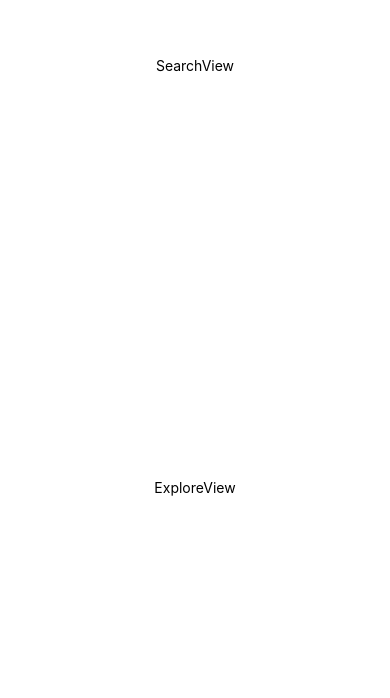
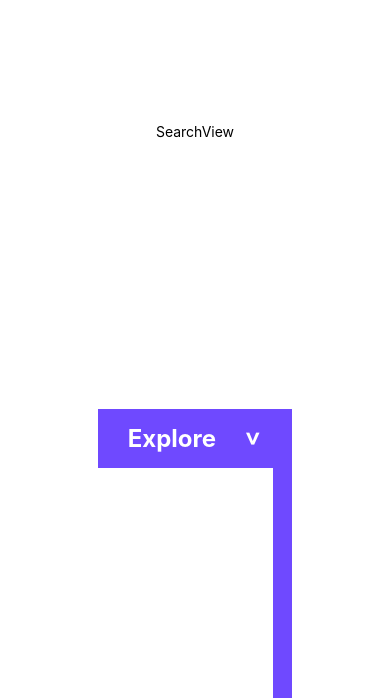
Before and after one commit to laneHQ/mobile-app, a React Native app: screen / in a window 390 px wide. Shown: the part 146-844 px from the top of the page. Built offline with nearby package versions, Linux system fonts and the light colour scheme.

Commit message:
Start styling explore view

```diff
--- a/src/components/Home/ExploreView.js
+++ b/src/components/Home/ExploreView.js
@@ -5,7 +5,18 @@ export default class ExploreView extends React.Component {
   render() {
     return (
       <View style={styles.container}>
-        <Text>ExploreView</Text>
+        <View style={styles.headerContainer}>
+          <View style={styles.titleContainer}>
+            <Text style={styles.title}>Explore</Text>
+          </View>
+          <View style={styles.arrowContainer}>
+            <Text style={styles.arrow}>></Text>
+          </View>
+        </View>
+        <View style={styles.cardContainer}>
+          <View style={styles.card}>
+          </View>
+        </View>
       </View>
     );
   }
@@ -13,9 +24,41 @@ export default class ExploreView extends React.Component {
 
 const styles = StyleSheet.create({
   container: {
+    backgroundColor: '#6F49FF',
+  },
+  headerContainer: {
+    flexDirection: 'row',
+  },
+  titleContainer: {
     flex: 1,
+    flexDirection: 'row',
+    padding: 15,
+  },
+  title: {
+    fontWeight: "700",
+    fontSize: 24,
+    marginLeft: 15,
+    color: '#fff',
+  },
+  arrowContainer: {
+    flex: 1,
+    flexDirection: 'row',
+    justifyContent: 'flex-end',
+    padding: 15,
+  },
+  arrow: {
+    fontWeight: "700",
+    fontSize: 24,
+    color: '#fff',
+    marginRight: 15,
+    transform: [{rotateZ: '90deg'}],
+  },
+  cardContainer: {
+    flexDirection: 'row',
+  },
+  card: {
+    height: 230,
+    width: 175,
     backgroundColor: '#fff',
-    alignItems: 'center',
-    justifyContent: 'center',
   },
 });
```
